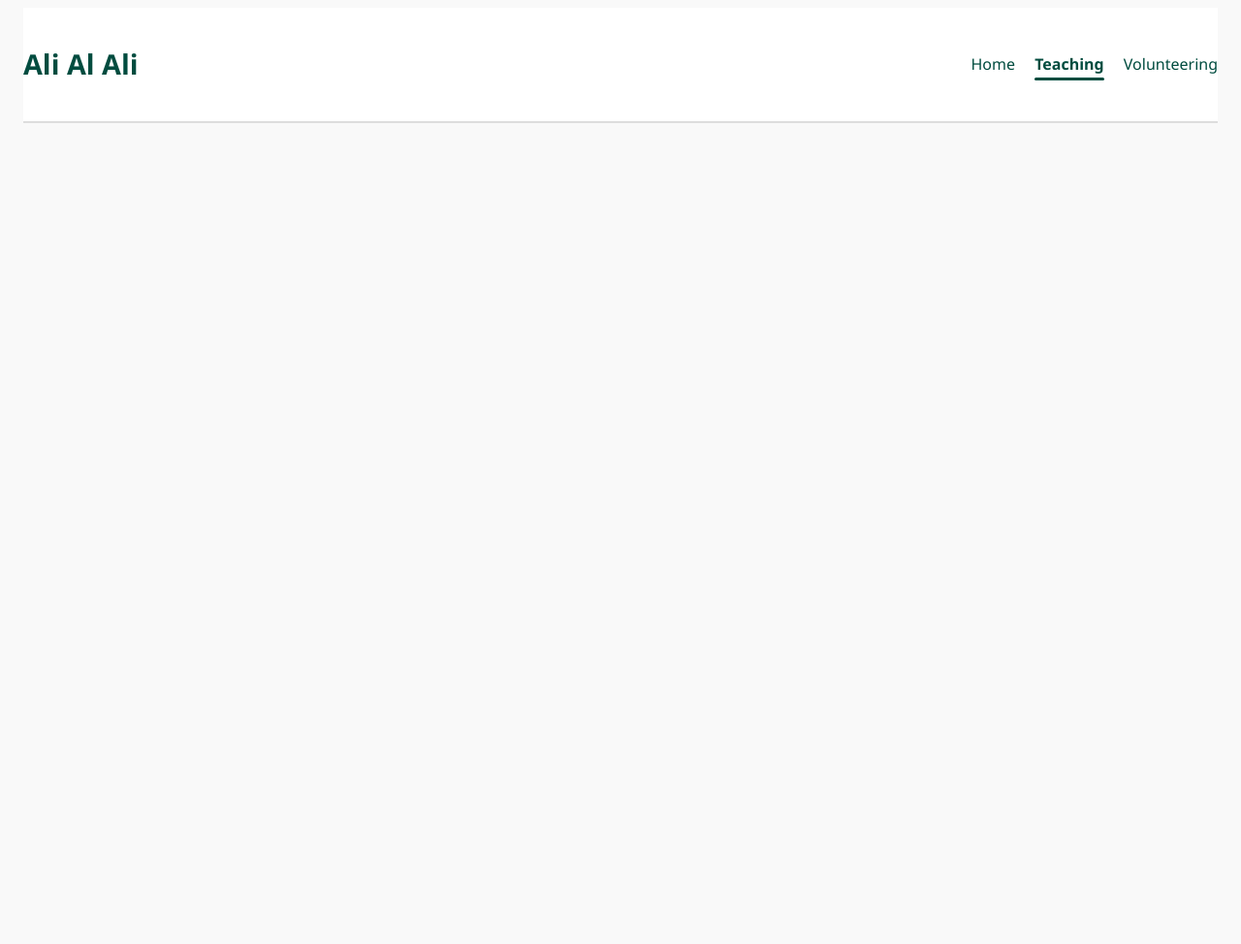
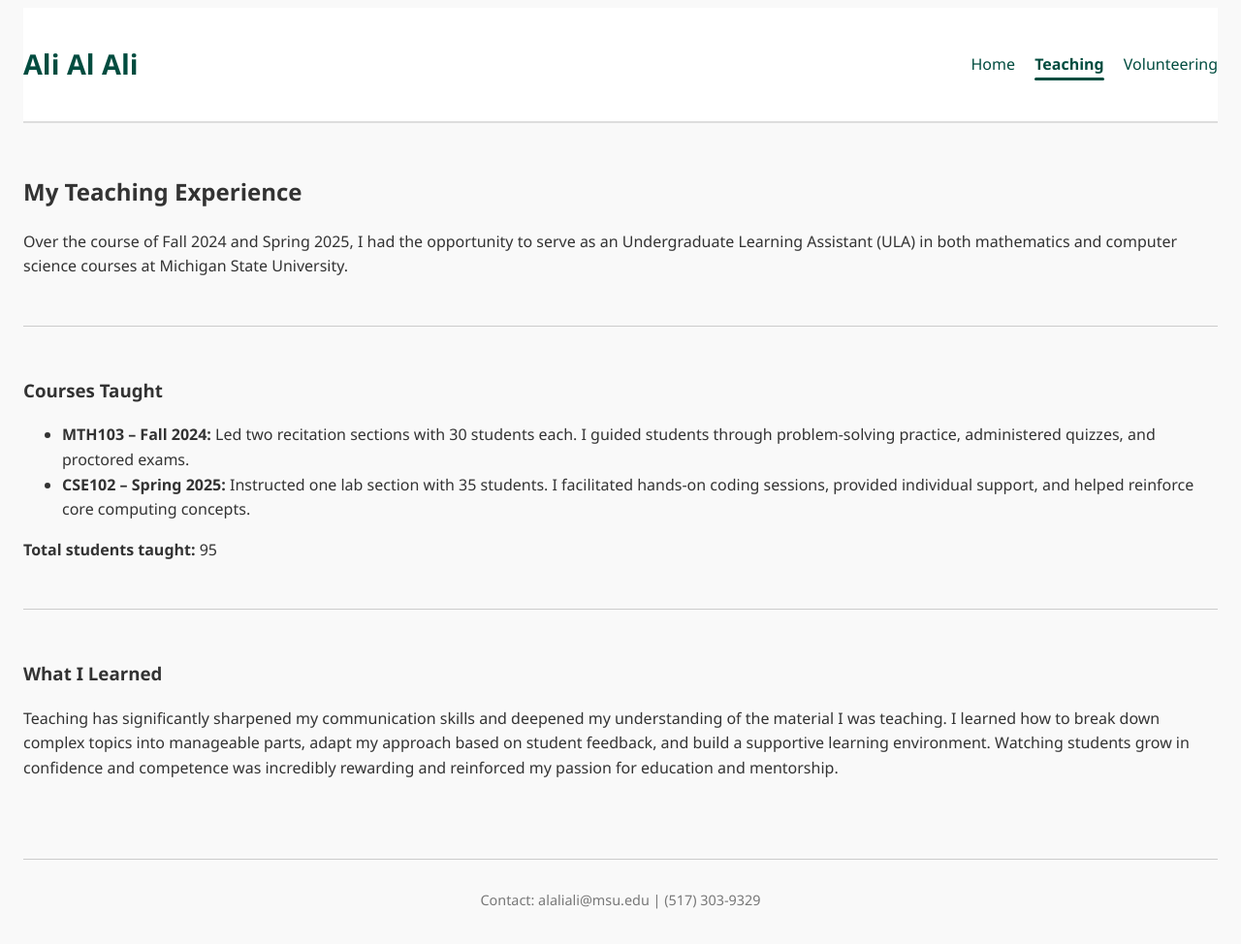
Before and after one commit to AlAli3/MI349Project, a plain HTML site: page teaching.html in a window 1280 px wide. Shown: the whole page at 97% size. Before the commit the page ends 800 px from the top, so only its background shows below. Drawn offline with Linux system fonts and the light colour scheme.

Commit message:
Teaching page

```diff
--- a/style.css
+++ b/style.css
@@ -161,3 +161,12 @@ nav a.active::after {
   border: 3px solid #004c3f;
   margin-bottom: 1rem;
 }
+
+section {
+  padding: 2rem 0;
+  border-bottom: 1px solid #ccc;
+}
+
+section:last-of-type {
+  border-bottom: none;
+}
--- a/teaching.html
+++ b/teaching.html
@@ -5,7 +5,7 @@
     <meta name="viewport" content="width=device-width, initial-scale=1.0">
     <meta http-equiv="X-UA-Compatible" content="ie=edge">
     <link rel="stylesheet" href="style.css">
-    <title>Ali's Blog</title>
+    <title>Ali's Teaching Experience</title>
 </head>
 
 <body>
@@ -17,5 +17,31 @@
       <a href="volunteering.html">Volunteering</a>
     </nav>
   </header>
+  <section id="teaching-summary">
+    <h2>My Teaching Experience</h2>
+    <p>
+      Over the course of Fall 2024 and Spring 2025, I had the opportunity to serve as an Undergraduate Learning Assistant (ULA) in both mathematics and computer science courses at Michigan State University.
+    </p>
+  </section>
+
+  <section id="teaching-details">
+    <h3>Courses Taught</h3>
+    <ul>
+      <li><strong>MTH103 – Fall 2024:</strong> Led two recitation sections with 30 students each. I guided students through problem-solving practice, administered quizzes, and proctored exams.</li>
+      <li><strong>CSE102 – Spring 2025:</strong> Instructed one lab section with 35 students. I facilitated hands-on coding sessions, provided individual support, and helped reinforce core computing concepts.</li>
+    </ul>
+    <p><strong>Total students taught:</strong> 95</p>
+  </section>
+
+  <section id="teaching-lessons">
+    <h3>What I Learned</h3>
+    <p>
+      Teaching has significantly sharpened my communication skills and deepened my understanding of the material I was teaching. I learned how to break down complex topics into manageable parts, adapt my approach based on student feedback, and build a supportive learning environment. Watching students grow in confidence and competence was incredibly rewarding and reinforced my passion for education and mentorship.
+    </p>
+  </section>
+
+  <footer>
+    <p>Contact: alaliali@msu.edu | (517) 303-9329</p>
+  </footer>
 
 </body>
```
Also changed, not shown: index.html (+1 -1 lines), volunteering.html (+1 -1 lines).
